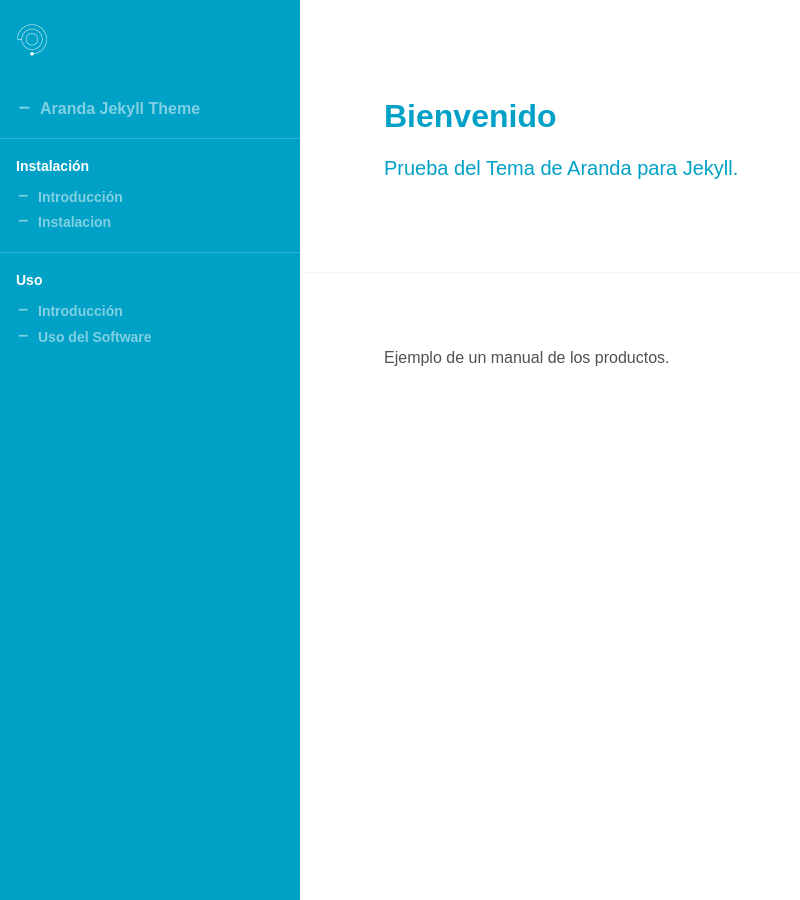
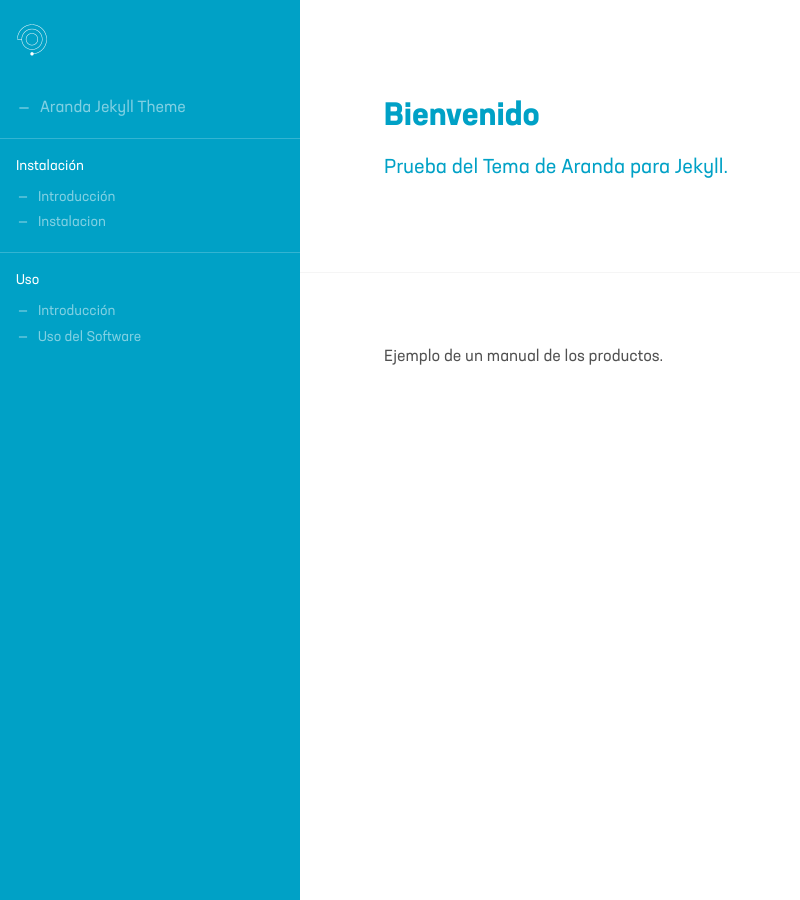
Before and after one commit to aranda-docs/aranda-jekyll-theme, a Jekyll site: the page built from docs/index.md, in a window 1280 px wide. Shown: the whole page, without its empty margins (0-800 px from the left). Built offline with Jekyll 4.4.1, drawn with Linux system fonts in a browser that asks for light colours.

Commit message:
Add Neusa Fonts

```diff
--- a/_sass/abstracts/_fonts.scss
+++ b/_sass/abstracts/_fonts.scss
@@ -1,6 +1,56 @@
 ///// Font Imports /////
 
 // Aranda Fonts
+
+// Neusa
+@font-face {
+  font-family: 'Neusa Next';
+  src: url('../fonts/neusa/neusanextstd-bold-webfont.woff2') format('woff2'),
+  url('../fonts/neusa/neusanextstd-bold-webfont.woff') format('woff');
+  font-weight: 700;
+  font-style: normal;
+}
+
+@font-face {
+  font-family: 'Neusa Next';
+  src: url('../fonts/neusa/neusanextstd-italic-webfont.woff2') format('woff2'),
+  url('../fonts/neusa/neusanextstd-italic-webfont.woff') format('woff');
+  font-weight: 400;
+  font-style: normal;
+}
+
+@font-face {
+  font-family: 'Neusa Next';
+  src: url('../fonts/neusa/neusanextstd-light-webfont.woff2') format('woff2'),
+  url('../fonts/neusa/neusanextstd-light-webfont.woff') format('woff');
+  font-weight: 300;
+  font-style: normal;
+}
+
+@font-face {
+  font-family: 'Neusa Next';
+  src: url('../fonts/neusa/neusanextstd-medium-webfont.woff2') format('woff2'),
+  url('../fonts/neusa/neusanextstd-medium-webfont.woff') format('woff');
+  font-weight: 500;
+  font-style: normal;
+}
+
+@font-face {
+  font-family: 'Neusa Next';
+  src: url('../fonts/neusa/neusanextstd-regular-webfont.woff2') format('woff2'),
+  url('../fonts/neusa/neusanextstd-regular-webfont.woff') format('woff');
+  font-weight: 400;
+  font-style: normal;
+}
+
+@font-face {
+  font-family: 'Neusa Next';
+  src: url('../fonts/neusa/neusanextstd-thin-webfont.woff2') format('woff2'),
+  url('../fonts/neusa/neusanextstd-thin-webfont.woff') format('woff');
+  font-weight: 200;
+  font-style: normal;
+}
+
 
 // PTSans
 @font-face {
--- a/_sass/abstracts/_variables.scss
+++ b/_sass/abstracts/_variables.scss
@@ -13,8 +13,8 @@ $left_rail: 300px;
 $right_rail: 300px;
 
 // Type Systems
-$sans-serif: 'Arial', sans-serif;      // @CHANGE
-$base-font-family: 'Arial', serif;       // @CHANGE
+$sans-serif: 'Neusa Next', sans-serif;      // @CHANGE
+$base-font-family: 'Neusa Next', sans-serif;       // @CHANGE
 $icon: 'Material Icons';
 $code: Menlo, Consolas, "Courier New", Courier, "Liberation Mono", monospace;
 
--- a/_sass/components/_sidebar.scss
+++ b/_sass/components/_sidebar.scss
@@ -23,7 +23,7 @@
     display: block;
     color: transparentize($white, 0.5);
     // font-size: $typo_sparrow;        // @CHANGE
-    font-weight: 700;
+    font-weight: 400;
     text-decoration:none;
     padding: $margin_small/3 0;
     padding: $margin;
@@ -56,7 +56,7 @@
     color: $white;
     // text-transform: capitalize;  // @CHANGE
     font-size: $typo_sparrow;
-    font-weight: 700;
+    font-weight: 400;
     text-decoration:none;
 
     .icon {
@@ -84,7 +84,7 @@
 
     .group_title {
       // font-size: $typo_hummingbird;  // @@CHANGE
-      font-weight: 700;
+      font-weight: 400;
       padding: $margin;
       padding-bottom: $margin_small;
       margin-bottom: 0;
@@ -94,7 +94,7 @@
 
       a {
         padding: $margin_small/2 $margin;
-        font-weight: 600;
+        font-weight: 400;
       }
     }
   }
```
Also changed, not shown: assets/fonts/neusa/neusanextstd-bold-webfont.woff (added), assets/fonts/neusa/neusanextstd-bold-webfont.woff2 (added), assets/fonts/neusa/neusanextstd-italic-webfont.woff (added), assets/fonts/neusa/neusanextstd-italic-webfont.woff2 (added), assets/fonts/neusa/neusanextstd-light-webfont.woff (added), assets/fonts/neusa/neusanextstd-light-webfont.woff2 (added), assets/fonts/neusa/neusanextstd-medium-webfont.woff (added), assets/fonts/neusa/neusanextstd-medium-webfont.woff2 (added), assets/fonts/neusa/neusanextstd-regular-webfont.woff (added), assets/fonts/neusa/neusanextstd-regular-webfont.woff2 (added), assets/fonts/neusa/neusanextstd-thin-webfont.woff (added), assets/fonts/neusa/neusanextstd-thin-webfont.woff2 (added).
